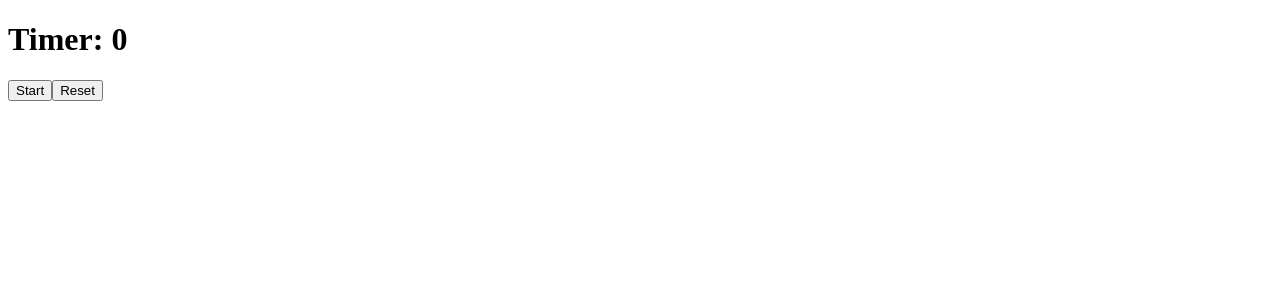
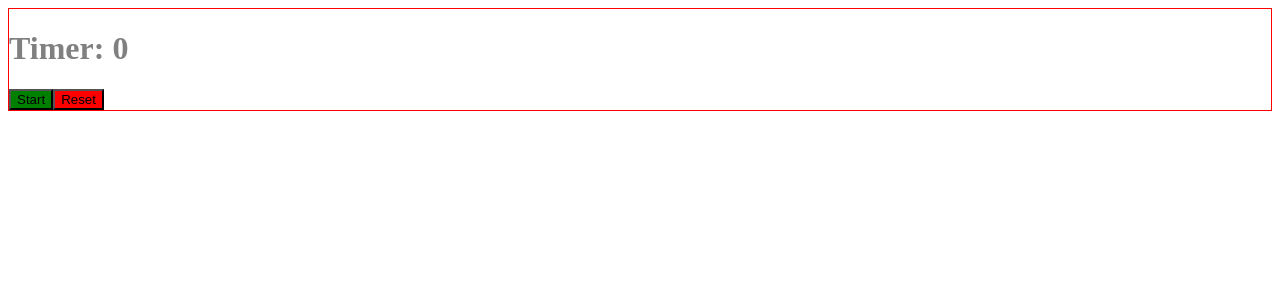
Before and after one commit to stanleyfils/react-training-styled-components-timer, a React (Create React App) app: page / in a window 1280 px wide. Shown: the top 300 px of the page. Built offline with nearby package versions, Linux system fonts and the light colour scheme.

Commit message:
Add styled-component conditionals

```diff
--- a/src/App.js
+++ b/src/App.js
@@ -1,15 +1,57 @@
-import React, { useState } from "react";
+import React, { useState, useEffect } from "react";
+import styled from "styled-components";
+
+const Container = styled.div`
+  border: 1px solid red;
+`;
+
+const Title = styled.h1`
+  color: gray;
+`;
 
 const App = () => {
   const [isActive, setIsActive] = useState(false);
   const [initialTime, setInitialTime] = useState(0);
 
+  // useEffect is a hook for encapsulating code that has 'side effects,' and is like a combination of componentDidMount , componentDidUpdate , and componentWillUnmount. Previously, functional components didn't have access to the component life cycle, but with useEffect you can tap into it. The Effect Hook lets you perform side effects in function components.
+
+  // What does useEffect do? By using this Hook, you tell React that your component needs to do something after render. React will remember the function you passed (we’ll refer to it as our “effect”), and call it later after performing the DOM updates.
+
+  // Why is useEffect called inside a component? Placing useEffect inside the component lets us access the isActive state variable (or any props) right from the effect. We don’t need a special API to read it — it’s already in the function scope.
+
+  useEffect(() => {
+    let interval = null;
+
+    if (isActive) {
+      interval = setInterval(() => {
+        setInitialTime((prev) => prev + 1);
+      }, 1000);
+    } else if (!isActive && initialTime !== 0) {
+      clearInterval(interval);
+    }
+
+    return () => clearInterval(interval);
+  }, [isActive, initialTime]);
+
+  const handleReset = () => {
+    setIsActive(false);
+    setInitialTime(0);
+  };
+
+  const Button = styled.button`
+    background-color: ${(props) => (props.success ? "green" : "red")};
+  `;
+
   return (
-    <div>
-      <h1>Timer: {initialTime}</h1>
-      <button>{isActive ? "Pause" : "Start"}</button>
-      <button>Reset</button>
-    </div>
+    <Container>
+      <Title>Timer: {initialTime}</Title>
+      <Button success onClick={() => setIsActive((prev) => !prev)}>
+        {isActive ? "Pause" : "Start"}
+      </Button>
+      <Button danger onClick={handleReset}>
+        Reset
+      </Button>
+    </Container>
   );
 };
 
```
